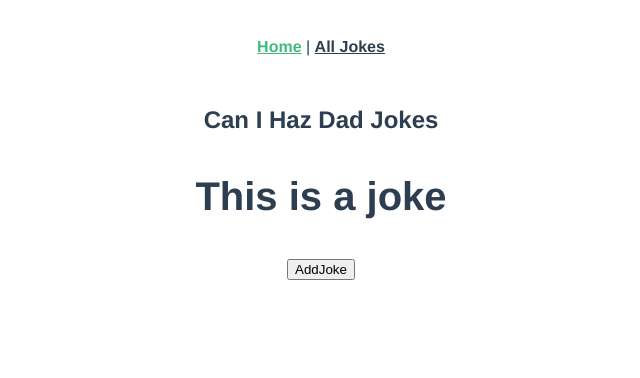
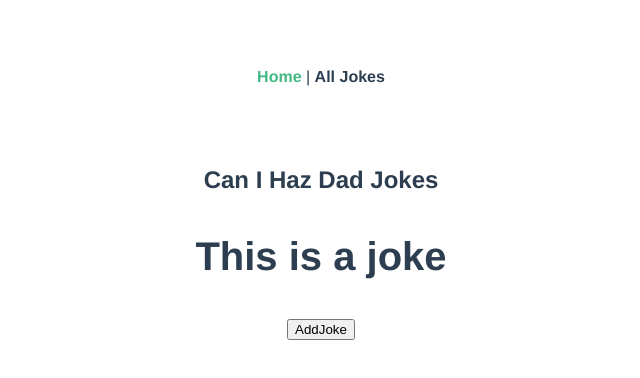
Before and after one commit to xXYvesXx/jokegenerator, a Vue app: page / in a window 1280 px wide. Shown: the top 378 px of the page, without its empty margins (319-959 px from the left). Built offline with nearby package versions, Linux system fonts and the light colour scheme; no server answers.

Commit message:
correção de alguns estilos

```diff
--- a/src/App.vue
+++ b/src/App.vue
@@ -31,12 +31,13 @@ export default {
 }
 
 #nav {
-  padding: 30px;
+  padding: 60px;
 }
 
 #nav a {
   font-weight: bold;
   color: #2c3e50;
+  text-decoration: none;
 }
 
 #nav a.router-link-exact-active {
```
